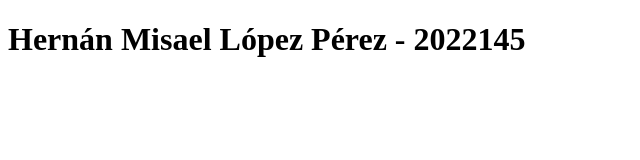
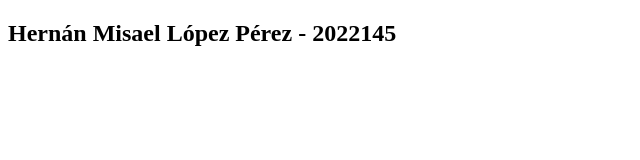
Before and after one commit to hlopez-2022145/Prueba, a plain HTML site: page misael.html in a window 1280 px wide. Shown: the whole page, without its empty margins (0-640 px from the left). Drawn offline with Linux system fonts and the light colour scheme.

```diff
--- a/misael.html
+++ b/misael.html
@@ -7,6 +7,6 @@
     <title>Document</title>
 </head>
 <body>
-        <h1> Hernán Misael López Pérez - 2022145 </h1>
+        <h2> Hernán Misael López Pérez - 2022145 </h2>
 </body>
 </html>
```
